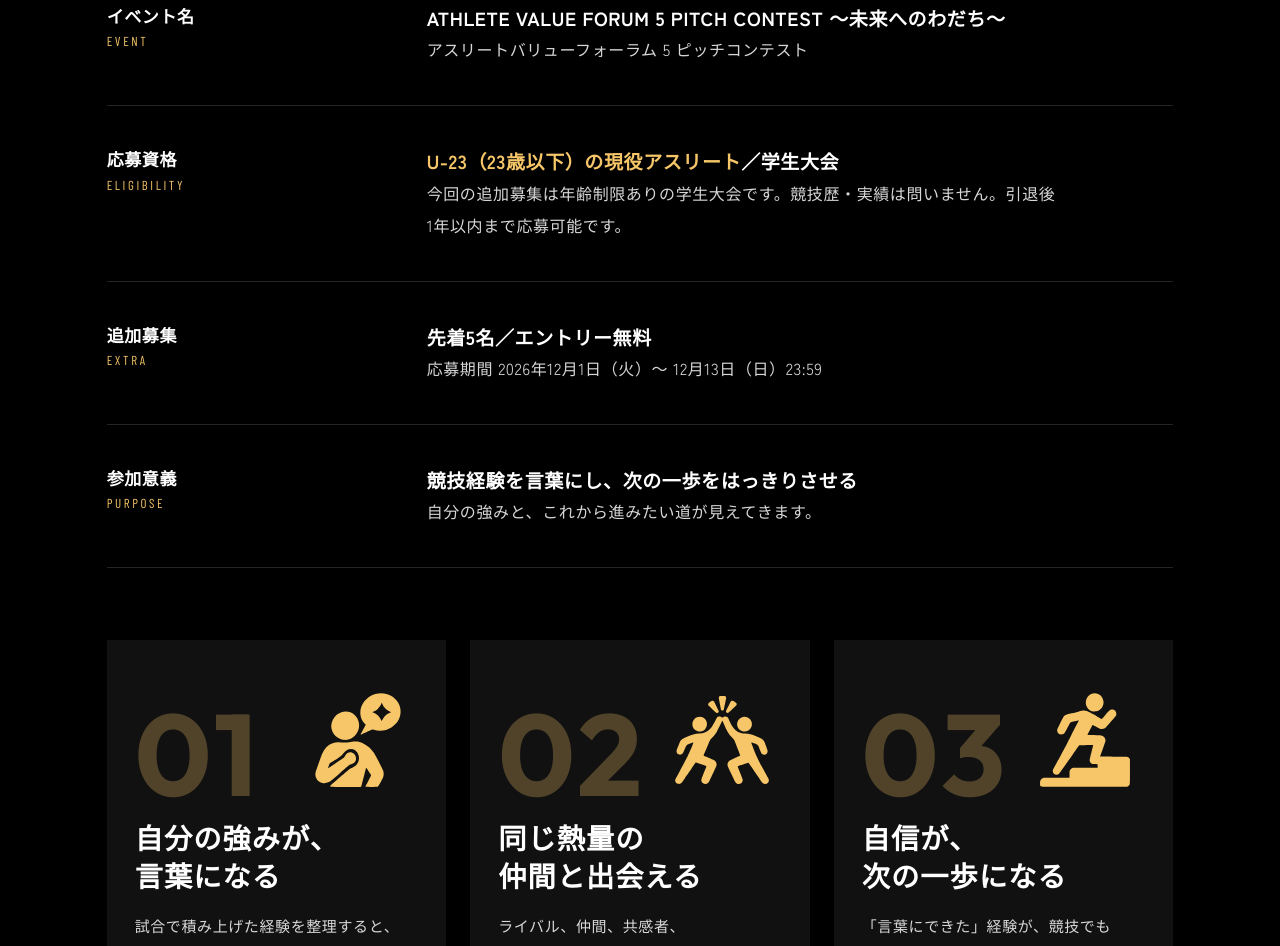
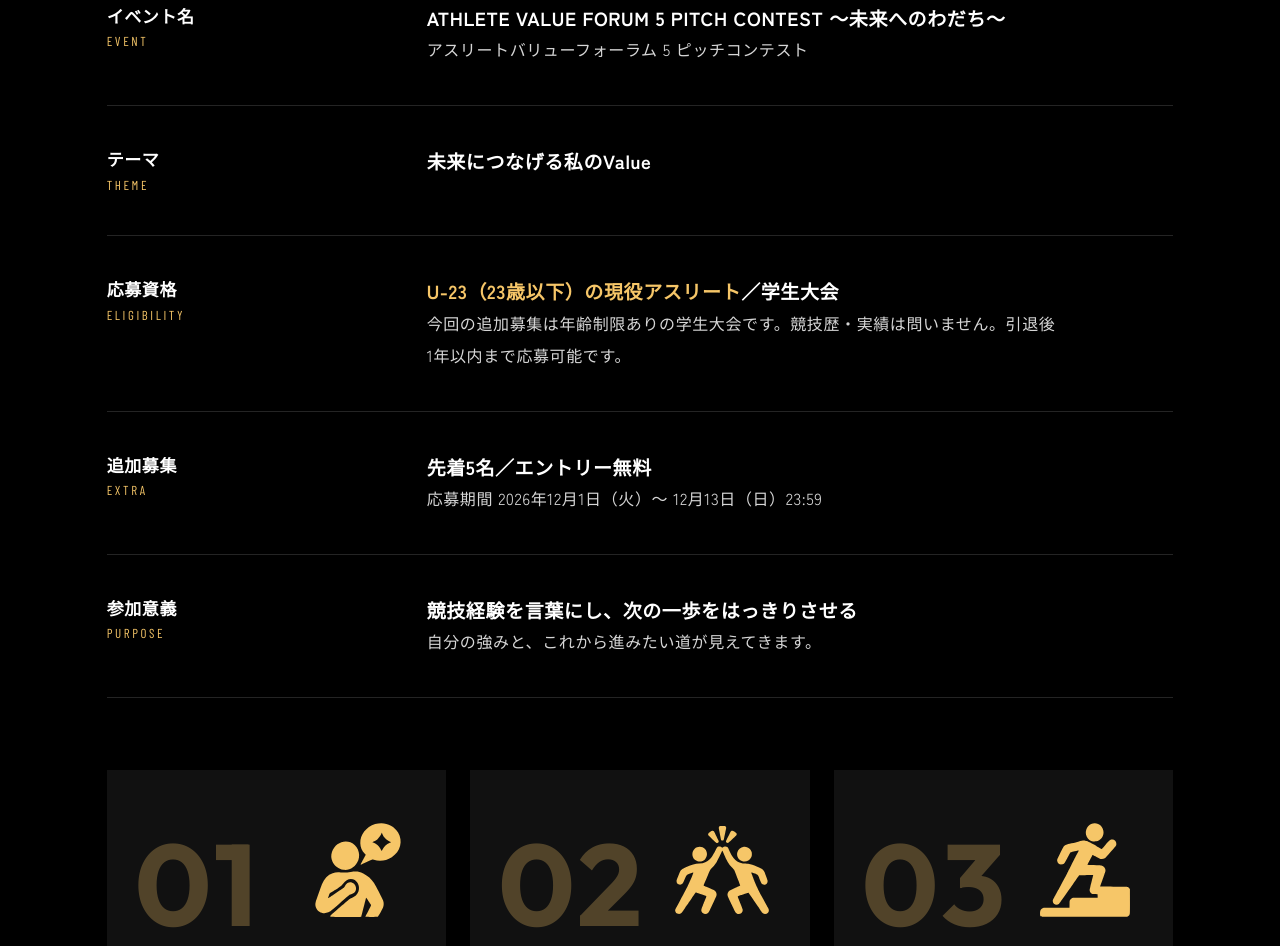
Before and after one commit to laplus7123-byte/avf5-lp-k8q3wz5m, a plain HTML site: page index.html in a window 1280 px wide. Shown: the part 5244-6190 px from the top of the page. Drawn offline with nearby package versions, Linux system fonts and the light colour scheme; a web font is replaced by a local one.

Commit message:
募集要項にテーマ『未来につなげる私のValue』を追加

```diff
--- a/index.html
+++ b/index.html
@@ -773,6 +773,10 @@ main { position: relative; padding-top: var(--head); }
           <dd><strong>ATHLETE VALUE FORUM 5 PITCH CONTEST 〜未来へのわだち〜</strong>アスリートバリューフォーラム 5 ピッチコンテスト</dd>
         </div>
         <div class="guide__row fade">
+          <dt>テーマ<span>THEME</span></dt>
+          <dd><strong>未来につなげる私のValue</strong></dd>
+        </div>
+        <div class="guide__row fade">
           <dt>応募資格<span>ELIGIBILITY</span></dt>
           <dd><strong><em>U-23（23歳以下）の現役アスリート</em>／学生大会</strong>今回の追加募集は年齢制限ありの学生大会です。競技歴・実績は問いません。引退後1年以内まで応募可能です。</dd>
         </div>
```
